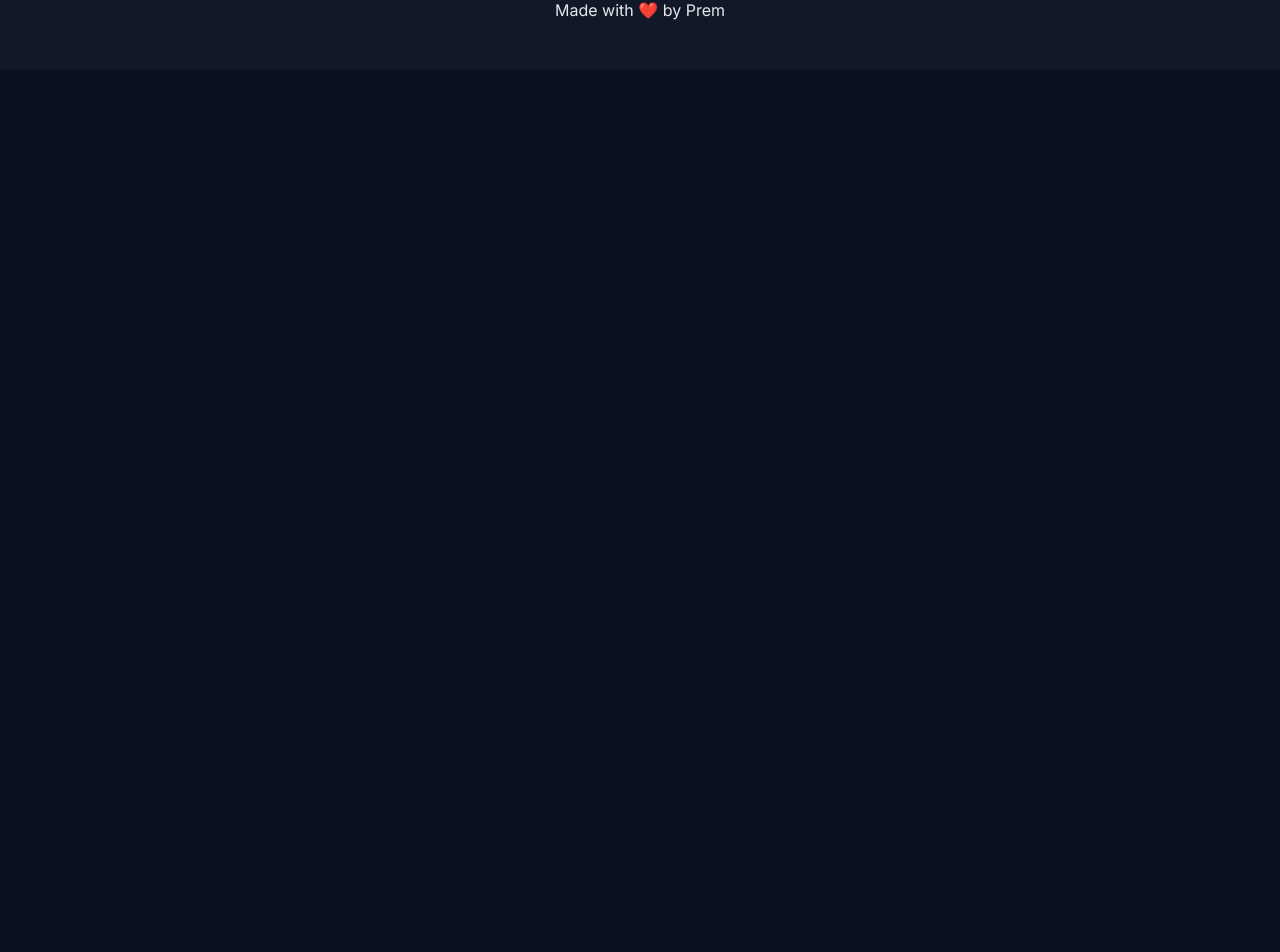
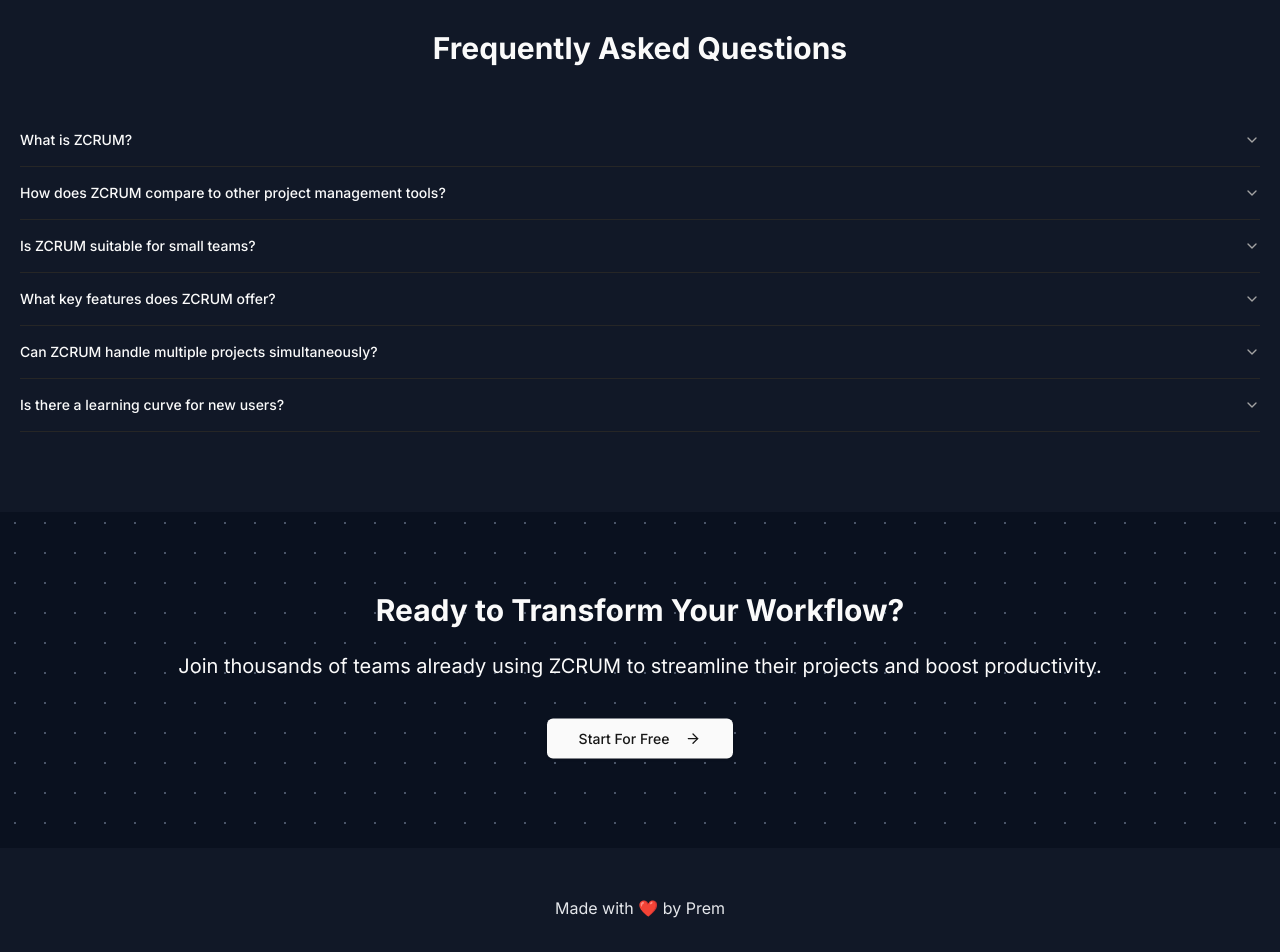
Before and after one commit to premvarma2002/zcrum, a Next.js app: page / in a window 1280 px wide. Shown: the part 1412-2364 px from the top of the page. Before the commit the page ends 1482 px from the top, so only its background shows below. Built offline with nearby package versions, Linux system fonts and the light colour scheme; no server answers.

Commit message:
Landing Page done

```diff
--- a/app/page.jsx
+++ b/app/page.jsx
@@ -1,9 +1,22 @@
 import { Button } from "@/components/ui/button";
-import { Activity, ChevronRight, Layout, Users } from "lucide-react";
+import {
+  Activity,
+  ArrowRight,
+  ChevronRight,
+  Layout,
+  Users,
+} from "lucide-react";
 import Image from "next/image";
 import Link from "next/link";
 import CompanyCarousel from "@/components/company-carousel";
 import { Card, CardContent } from "@/components/ui/card";
+import {
+  Accordion,
+  AccordionContent,
+  AccordionItem,
+  AccordionTrigger,
+} from "@/components/ui/accordion";
+import faqs from "@/data/faqs";
 
 const features = [
   {
@@ -58,7 +71,7 @@ export default function Home() {
           </Button>
         </Link>
       </section>
-       {/* Features Section */}
+      {/* Features Section */}
       <section id="features" className="bg-gray-900 py-20 px-5">
         <div className="container mx-auto">
           <h3 className="text-3xl font-bold mb-12 text-center">Key Features</h3>
@@ -77,10 +90,43 @@ export default function Home() {
           </div>
         </div>
       </section>
-       <section className="py-20">
+      <section className="py-20">
         <div className="container mx-auto">
-          <h3 className="text-3xl font-bold mb-12 text-center">Trusted by Industry Leaders</h3>
+          <h3 className="text-3xl font-bold mb-12 text-center">
+            Trusted by Industry Leaders
+          </h3>
           <CompanyCarousel />
+        </div>
+      </section>
+      <section className="bg-gray-900 py-20 px-5">
+        <div className="container mx-auto">
+          <h3 className="text-3xl font-bold mb-12 text-center">
+            Frequently Asked Questions
+          </h3>
+          <Accordion type="single" collapsible className="w-full">
+            {faqs.map((faq, index) => (
+              <AccordionItem key={index} value={`item-${index}`}>
+                <AccordionTrigger>{faq.question}</AccordionTrigger>
+                <AccordionContent>{faq.answer}</AccordionContent>
+              </AccordionItem>
+            ))}
+          </Accordion>
+        </div>
+      </section>
+        <section className="py-20 text-center px-5">
+        <div className="container mx-auto">
+          <h3 className="text-3xl font-bold mb-6">
+            Ready to Transform Your Workflow?
+          </h3>
+          <p className="text-xl mb-12">
+            Join thousands of teams already using ZCRUM to streamline their
+            projects and boost productivity.
+          </p>
+          <Link href="/onboarding">
+            <Button size="lg" className="animate-bounce">
+              Start For Free <ArrowRight className="ml-2 h-5 w-5" />
+            </Button>
+          </Link>
         </div>
       </section>
     </div>
```
